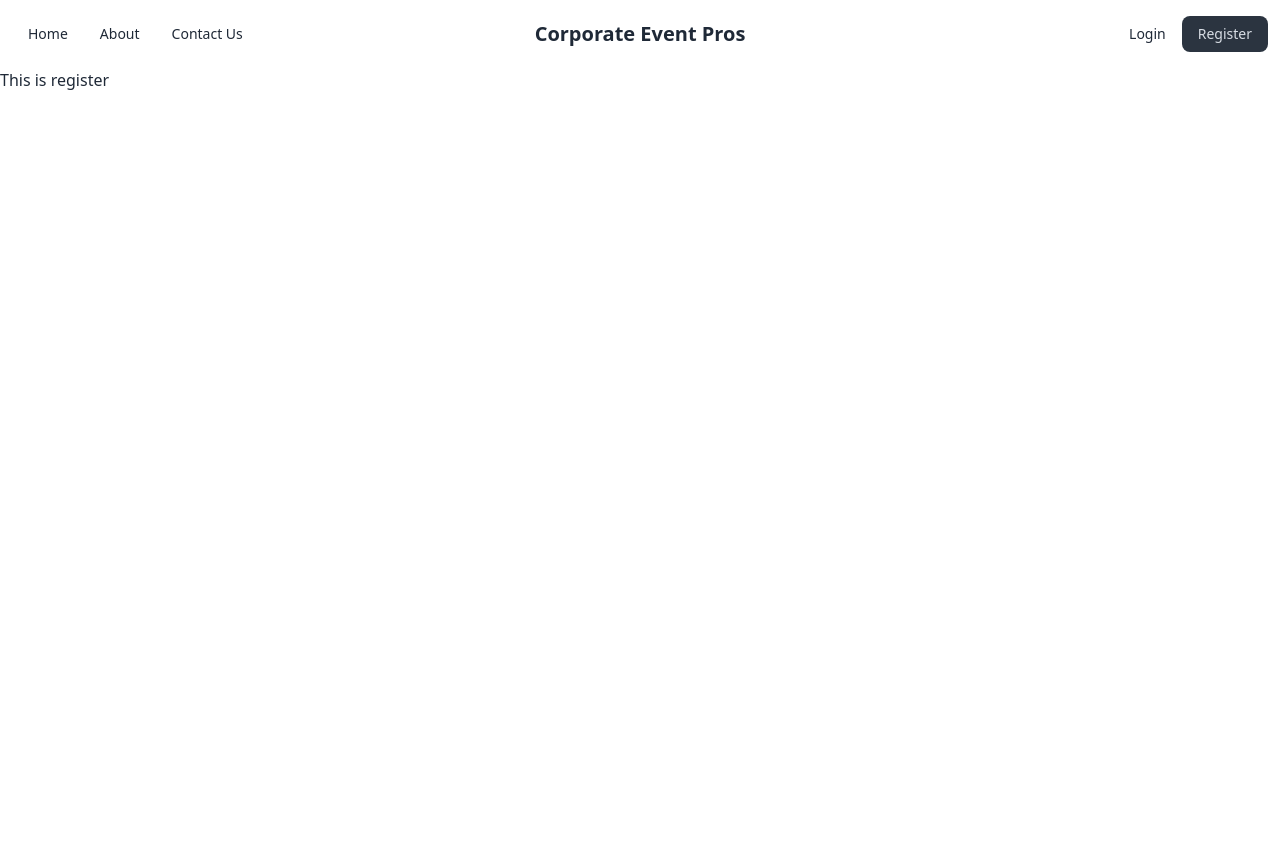
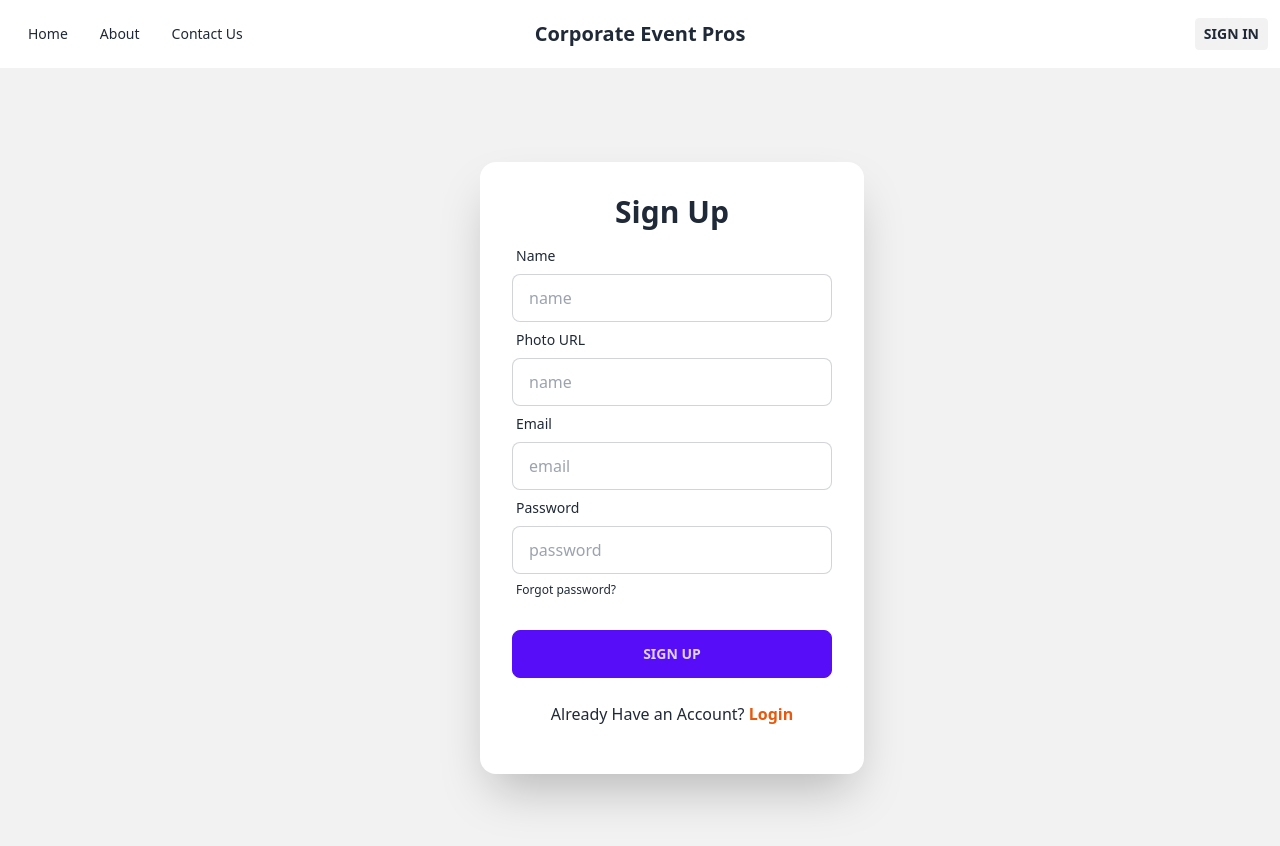
Before and after one commit to Ashraful5251/assingment-9, a React (Vite) app: page /Register in a window 1280 px wide. Shown: the top 846 px of the page. Before the commit the page ends 800 px from the top, so only its background shows below. Built offline with nearby package versions, Linux system fonts and the light colour scheme; no server answers.

Commit message:
login authentication

```diff
--- a/src/components/Login.jsx
+++ b/src/components/Login.jsx
@@ -1,4 +1,27 @@
+import { useContext } from "react";
+import { AuthContext } from "../firebase/AuthProvider";
+import { Link, useNavigate } from "react-router-dom";
+
 const Login = () => {
+  const { logIn, googlePopUp } = useContext(AuthContext);
+  const navigate = useNavigate();
+  const handleLogin = (event) => {
+    event.preventDefault();
+    const form = event.target;
+    const email = form.email.value;
+    const password = form.password.value;
+    console.log(email, password);
+
+    logIn(email, password)
+      .then((users) => {
+        const loggedUser = users.user;
+        console.log(loggedUser);
+        navigate("/");
+      })
+      .catch((error) => {
+        console.log(error.message);
+      });
+  };
   return (
     <div className="hero min-h-screen bg-base-200">
       <div className="hero-content flex-col lg:flex-row-reverse">
@@ -11,12 +34,13 @@ const Login = () => {
           </p>
         </div>
         <div className="card flex-shrink-0 w-full max-w-sm shadow-2xl bg-base-100">
-          <form className="card-body">
+          <form onSubmit={handleLogin} className="card-body">
             <div className="form-control">
               <label className="label">
                 <span className="label-text">Email</span>
               </label>
               <input
+                name="email"
                 type="email"
                 placeholder="email"
                 className="input input-bordered"
@@ -28,6 +52,7 @@ const Login = () => {
                 <span className="label-text">Password</span>
               </label>
               <input
+                name="password"
                 type="password"
                 placeholder="password"
                 className="input input-bordered"
@@ -38,6 +63,9 @@ const Login = () => {
                   Forgot password?
                 </a>
               </label>
+              <div>
+                New user? <Link to={"/Register"}>Sign Up</Link>
+              </div>
             </div>
             <div className="form-control mt-6">
               <button className="btn btn-primary">Login</button>
--- a/src/components/Navbar.jsx
+++ b/src/components/Navbar.jsx
@@ -1,6 +1,17 @@
-import { NavLink } from "react-router-dom";
+import { Link, NavLink } from "react-router-dom";
+import { AuthContext } from "../firebase/AuthProvider";
+import { useContext } from "react";
 
 const Navbar = () => {
+  const { user, logOut } = useContext(AuthContext);
+
+  const handleLogOut = () => {
+    logOut()
+      .then(() => {})
+      .catch((error) => {
+        console.log(error);
+      });
+  };
   return (
     <div className="navbar bg-base-100">
       <div className="navbar-start">
@@ -25,12 +36,39 @@ const Navbar = () => {
 
       <div className="navbar-end">
         <ul className="menu menu-horizontal px-1">
-          <li>
-            <NavLink to="/login">Login</NavLink>
-          </li>
-          <li>
+          {user ? (
+            <>
+              {" "}
+              <button onClick={handleLogOut} className="p-2 rounded btn btn-sm">
+                {" "}
+                SignOut{" "}
+              </button>
+              <div className="relative inline-block group">
+                <img
+                  src={
+                    user?.photoURL
+                      ? user?.photoURL
+                      : "https://lh3.googleusercontent.com/a/AGNmyxYoZpZr3z629at42vhbr5aWTk9mhTWhyajofPABXQ=s96-c"
+                  }
+                  alt="User Picture"
+                  className="w-12 h-12 rounded-full"
+                />
+                <div className="opacity-0 bg-white p-2 rounded-md shadow-md absolute bottom-0 left-0 group-hover:opacity-100">
+                  <span className="text-gray-800">
+                    {user?.displayName ? user?.displayName : "No Name"}
+                  </span>
+                </div>
+              </div>
+            </>
+          ) : (
+            <Link to={"/login"}>
+              {" "}
+              <button className="p-2 rounded btn btn-sm"> Sign In </button>
+            </Link>
+          )}
+          {/* <li>
             <NavLink to="/register">Register</NavLink>
-          </li>
+          </li> */}
         </ul>
       </div>
     </div>
--- a/src/components/Register.jsx
+++ b/src/components/Register.jsx
@@ -1,7 +1,114 @@
-import React from "react";
+import { Link, useNavigate } from "react-router-dom";
+// import img from "../../../assets/Signup1.png";
+import { useContext, useState } from "react";
+import { AuthContext } from "../firebase/AuthProvider";
+// import { AuthContext } from "../../Providers/AuthProvider";
+// import useTitle from "../../Hooks/titleHooks";
+const Register = () => {
+  const { createUser, logOut } = useContext(AuthContext);
+  const navigate = useNavigate();
+  // useTitle("Register");
 
-const Register = () => {
-  return <div>This is register</div>;
+  const handleSignUp = (event) => {
+    event.preventDefault();
+    const form = event.target;
+    const name = form.name.value;
+    const email = form.email.value;
+    const photo = form.photo.value;
+    const password = form.password.value;
+    // console.log(name, email, password)
+
+    createUser(email, password)
+      .then((result) => {
+        const user = result.user;
+        console.log("created user", user);
+        alert("user create successfully ,please login");
+        navigate("/login");
+        logOut();
+      })
+      .catch((error) => {
+        console.log(error.message);
+      });
+  };
+
+  return (
+    <div className="hero min-h-screen bg-base-200">
+      <div className="hero-content flex-col lg:flex-row">
+        <div className="w-1/2 mr-12">{/* <img src={img} alt="" /> */}</div>
+        <div className="card flex-shrink-0 w-full max-w-sm shadow-2xl bg-base-100">
+          <div className="card-body">
+            <h1 className="text-3xl text-center font-bold">Sign Up</h1>
+            <form onSubmit={handleSignUp}>
+              <div className="form-control">
+                <label className="label">
+                  <span className="label-text">Name</span>
+                </label>
+                <input
+                  type="text"
+                  name="name"
+                  placeholder="name"
+                  className="input input-bordered"
+                />
+              </div>
+              <div className="form-control">
+                <label className="label">
+                  <span className="label-text">Photo URL</span>
+                </label>
+                <input
+                  type="text"
+                  name="photo"
+                  placeholder="name"
+                  className="input input-bordered"
+                />
+              </div>
+              <div className="form-control">
+                <label className="label">
+                  <span className="label-text">Email</span>
+                </label>
+                <input
+                  type="text"
+                  name="email"
+                  placeholder="email"
+                  className="input input-bordered"
+                />
+              </div>
+              <div className="form-control">
+                <label className="label">
+                  <span className="label-text">Password</span>
+                </label>
+                <input
+                  type="password"
+                  name="password"
+                  placeholder="password"
+                  className="input input-bordered"
+                />
+                <label className="label">
+                  <a href="#" className="label-text-alt link link-hover">
+                    Forgot password?
+                  </a>
+                </label>
+              </div>
+              <div className="form-control mt-6">
+                <input
+                  className="btn btn-primary"
+                  type="submit"
+                  value="Sign Up"
+                />
+              </div>
+            </form>
+
+            <p className="my-4 text-center">
+              Already Have an Account?{" "}
+              <Link className="text-orange-600 font-bold" to="/login">
+                Login
+              </Link>{" "}
+            </p>
+            {/* <SocialLogin></SocialLogin> */}
+          </div>
+        </div>
+      </div>
+    </div>
+  );
 };
 
 export default Register;
--- /dev/null
+++ b/src/firebase/AuthProvider.jsx
@@ -0,0 +1,75 @@
+import React, { createContext, useEffect, useState } from "react";
+import {
+  GoogleAuthProvider,
+  createUserWithEmailAndPassword,
+  getAuth,
+  onAuthStateChanged,
+  signInWithEmailAndPassword,
+  signInWithPopup,
+  signOut,
+} from "firebase/auth";
+import app from "./firebase.config";
+// import App from '../App';
+// import app from '../firebase/firebase.config';
+
+export const AuthContext = createContext();
+
+const auth = getAuth(app);
+const AuthProvider = ({ children }) => {
+  const [user, setUser] = useState(null);
+  const [loading, setLoading] = useState(true);
+  const provider = new GoogleAuthProvider();
+
+  const createUser = (email, password) => {
+    setLoading(true);
+
+    return createUserWithEmailAndPassword(auth, email, password);
+  };
+  const logIn = (email, password) => {
+    setLoading(true);
+
+    return signInWithEmailAndPassword(auth, email, password);
+  };
+  const logOut = () => {
+    setLoading(true);
+    return signOut(auth);
+  };
+
+  const googlePopUp = () => {
+    setLoading(true);
+    return signInWithPopup(auth, provider);
+  };
+
+  const updateUrl = () => {
+    return updateProfile(auth.currentUser, {
+      displayName: "Mr.. User",
+      photoURL:
+        "https://lh3.googleusercontent.com/a/AGNmyxYoZpZr3z629at42vhbr5aWTk9mhTWhyajofPABXQ=s96-c",
+    });
+  };
+
+  useEffect(() => {
+    const unsubscribe = onAuthStateChanged(auth, (currentUser) => {
+      setUser(currentUser);
+      setLoading(false);
+    });
+    return () => {
+      return unsubscribe();
+    };
+  }, []);
+
+  const AuthInfo = {
+    user,
+    loading,
+    createUser,
+    logIn,
+    logOut,
+    updateUrl,
+    googlePopUp,
+  };
+  return (
+    <AuthContext.Provider value={AuthInfo}>{children}</AuthContext.Provider>
+  );
+};
+
+export default AuthProvider;
--- a/src/firebase/firebase.config.js
+++ b/src/firebase/firebase.config.js
@@ -20,8 +20,8 @@ const firebaseConfig = {
 
 // Initialize Firebase
 const app = initializeApp(firebaseConfig);
-const analytics = getAnalytics(app);
+// const analytics = getAnalytics(app);
 
-const auth = getAuth(app);
-
-export default auth;
+// const auth = getAuth(app);
+export default app
+// export default auth;
--- a/src/main.jsx
+++ b/src/main.jsx
@@ -9,6 +9,7 @@ import Login from "./components/Login";
 import Register from "./components/Register";
 import About from "./components/about/About";
 import Contact from "./components/contact us/Contact";
+import AuthProvider from "./firebase/AuthProvider";
 
 const router = createBrowserRouter([
   {
@@ -41,6 +42,8 @@ const router = createBrowserRouter([
 
 ReactDOM.createRoot(document.getElementById("root")).render(
   <React.StrictMode>
-    <RouterProvider router={router} />
+    <AuthProvider>
+      <RouterProvider router={router} />
+    </AuthProvider>
   </React.StrictMode>
 );
```
